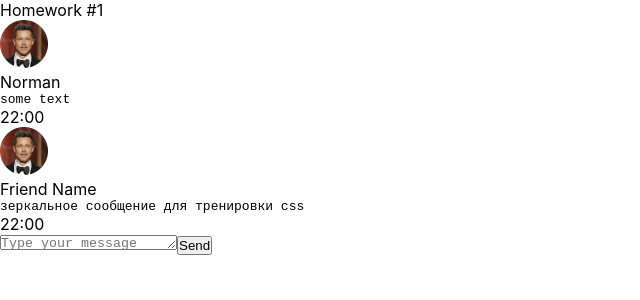
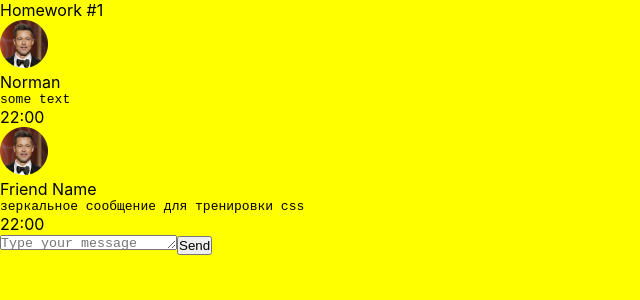
Before and after one commit to IJTINK7/hws-from-ignat, a React (Create React App) app: page / in a window 1280 px wide. Shown: the top 300 px of the page, without its empty margins (0-640 px from the left). Built offline with nearby package versions, Linux system fonts and the light colour scheme.

Commit message:
Checking the style changing

```diff
--- a/src/index.css
+++ b/src/index.css
@@ -2,6 +2,7 @@
     margin: 0;
     padding: 0;
     box-sizing: border-box;
+
 }
 
 body {
@@ -12,6 +13,10 @@ body {
     -webkit-font-smoothing: antialiased;
     -moz-osx-font-smoothing: grayscale;
     box-sizing: border-box;
+    background-color: yellow;
+}
+s.text{
+    background-color: blue;
 }
 
 code {
```
